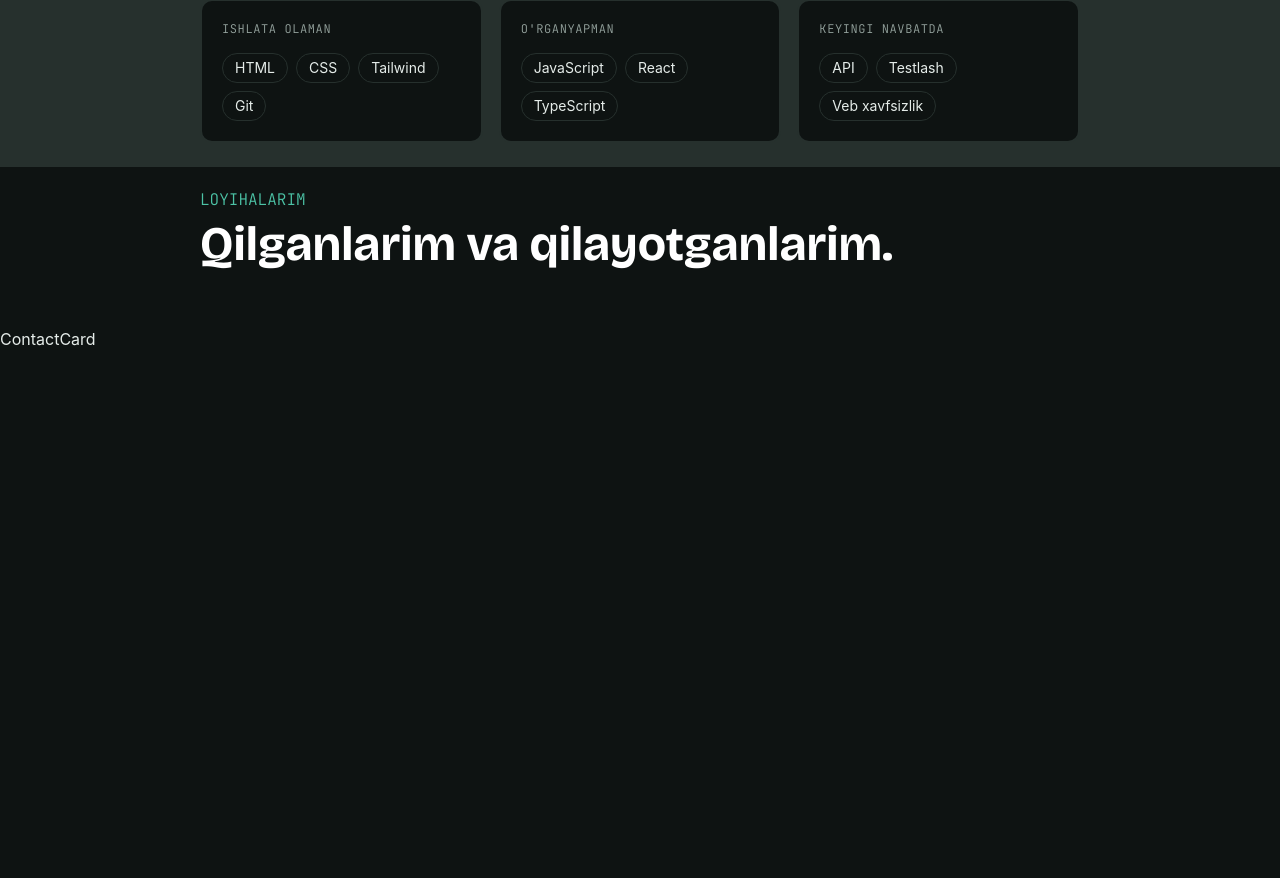
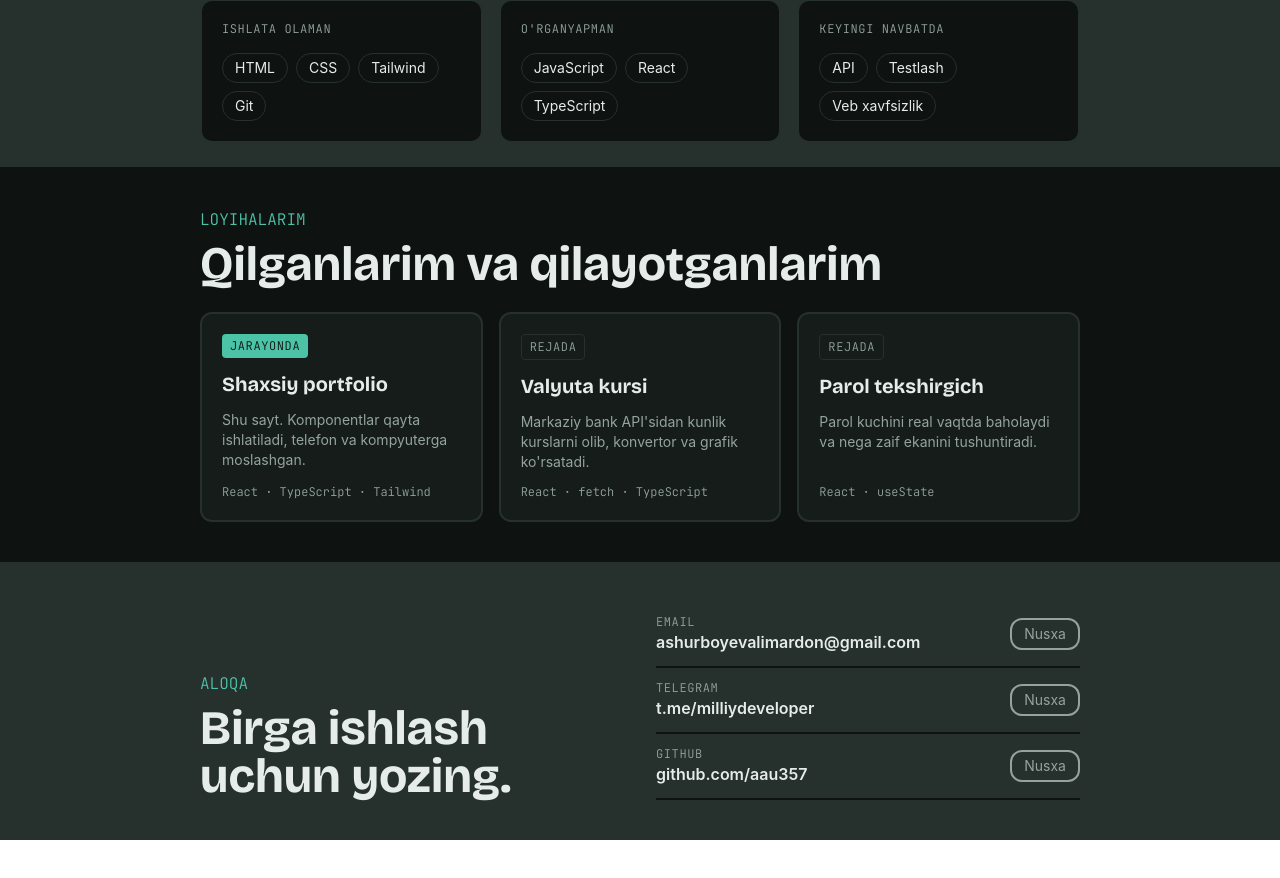
Before and after one commit to aau357/Project, a React (Vite) app: page / in a window 1280 px wide. Shown: the part 626-1504 px from the top of the page. After the commit the page ends 1466 px from the top, so only its background shows below. Built offline with nearby package versions, Linux system fonts and the light colour scheme.

Commit message:
site complate

```diff
--- a/src/components/Pages/ContactCard.tsx
+++ b/src/components/Pages/ContactCard.tsx
@@ -1,7 +1,49 @@
+import { useState } from "react"
+
+const contacts = [
+  { label: "Email", value: "ashurboyevalimardon@gmail.com", href: "mailto:ashurboyevalimardon@gmail.com" },
+  { label: "Telegram", value: "t.me/milliydeveloper", href: "https://t.me/milliydeveloper" },
+  { label: "GitHub", value: "github.com/aau357", href: "https://github.com/aau357" },
+]
+
 const ContactCard = () => {
+  const [copied, setCopied] = useState("")
+
+  const copy = (text: string) => {
+    navigator.clipboard.writeText(text)
+    setCopied(text)
+    setTimeout(() => setCopied(""), 1500)
+  }
+
   return (
-    <div id="contactcard" className="h-screen bg-bg text-logtext pt-20">
-      ContactCard
+    <div id="contactcard" className="bg-chegarasi text-logtext px-4 md:px-50 pt-10 pb-10">
+      <div className="grid md:grid-cols-2 gap-8 md:items-end">
+        <div className="flex flex-col">
+          <span className="font-mono uppercase text-accent">Aloqa</span>
+          <span className="font-display md:text-5xl text-3xl pt-2">
+            Birga ishlash uchun yozing.
+          </span>
+        </div>
+
+        <div className="flex flex-col">
+          {contacts.map((c) => (
+            <div key={c.label} className="flex items-center justify-between gap-3 border-b-2 border-bg py-3">
+              <div className="flex flex-col min-w-0">
+                <span className="font-mono text-xs uppercase tracking-wider text-link">{c.label}</span>
+                <a href={c.href} target="_blank" className="font-semibold break-all hover:text-accent">
+                  {c.value}
+                </a>
+              </div>
+              <button
+                onClick={() => copy(c.value)}
+                className="shrink-0 rounded-xl border-2 border-link text-link px-3 py-1 text-sm hover:border-accent"
+              >
+                {copied === c.value ? "Olindi" : "Nusxa"}
+              </button>
+            </div>
+          ))}
+        </div>
+      </div>
     </div>
   )
 }
--- a/src/components/Pages/Projects.tsx
+++ b/src/components/Pages/Projects.tsx
@@ -2,37 +2,33 @@ import ProjectsCard from "../ProjectsCard"
 
 const Projects = () => {
   return (
+    <div id="projects" className="bg-bg text-logtext px-4 md:px-50 pt-10 pb-10">
+      <span className="font-mono uppercase text-accent">Loyihalarim</span>
 
+      <span className="font-display md:text-5xl text-3xl flex pt-2">
+        Qilganlarim va qilayotganlarim
+      </span>
 
-    <div id="projects" className="flex justify-between px-4 items-center md:px-50 bg-bg h-20  border-link  ">
-
-      <div className="gap-4">
-        <div className=" pt-10 md:pt-10 ">
-          <span className="font-mono uppercase text-accent">
-            LOYIHALARIM
-          </span>
-        </div>
-
-
-        <span className="font-display md:text-5xl text-3xl md:flex  flex flex-col text-white pt-2 ">
-          <span className="hidden">
-            Men
-          </span>
-          <span>
-            Qilganlarim va qilayotganlarim.
-          </span>
-        </span>
-        <div className="">
-          <ProjectsCard title="" />
-        </div>
+      <div className="grid md:grid-cols-3 gap-4 mt-6">
+        <ProjectsCard
+          title="Shaxsiy portfolio"
+          description="Shu sayt. Komponentlar qayta ishlatiladi, telefon va kompyuterga moslashgan."
+          stack="React · TypeScript · Tailwind"
+          status="Jarayonda"
+        />
+        <ProjectsCard
+          title="Valyuta kursi"
+          description="Markaziy bank API'sidan kunlik kurslarni olib, konvertor va grafik ko'rsatadi."
+          stack="React · fetch · TypeScript"
+          status="Rejada"
+        />
+        <ProjectsCard
+          title="Parol tekshirgich"
+          description="Parol kuchini real vaqtda baholaydi va nega zaif ekanini tushuntiradi."
+          stack="React · useState"
+          status="Rejada"
+        />
       </div>
-<div>
-  <ProjectsCard title=""/>
-</div>
-
-
-
-
     </div>
   )
 }
--- a/src/components/ProjectsCard.tsx
+++ b/src/components/ProjectsCard.tsx
@@ -1,11 +1,26 @@
-const ProjectsCard = (props: { title: string }) => {
-    return (
-        <div className="">
-            {props.title}
+const ProjectsCard = (props: {
+  title: string
+  description: string
+  stack: string
+  status: "Jarayonda" | "Rejada"
+}) => {
+  return (
+    <div className="rounded-xl border-2 border-chegarasi bg-surface p-5 flex flex-col gap-3">
+      <span
+        className={`self-start rounded px-2 py-1 font-mono text-xs uppercase tracking-wider ${
+          props.status === "Jarayonda" ? "bg-accent text-bg" : "border border-chegarasi text-link"
+        }`}
+      >
+        {props.status}
+      </span>
 
+      <span className="font-display text-xl">{props.title}</span>
 
-        </div>
-    )
+      <span className="text-sm text-link flex-1">{props.description}</span>
+
+      <span className="font-mono text-xs text-link">{props.stack}</span>
+    </div>
+  )
 }
 
 export default ProjectsCard
```
